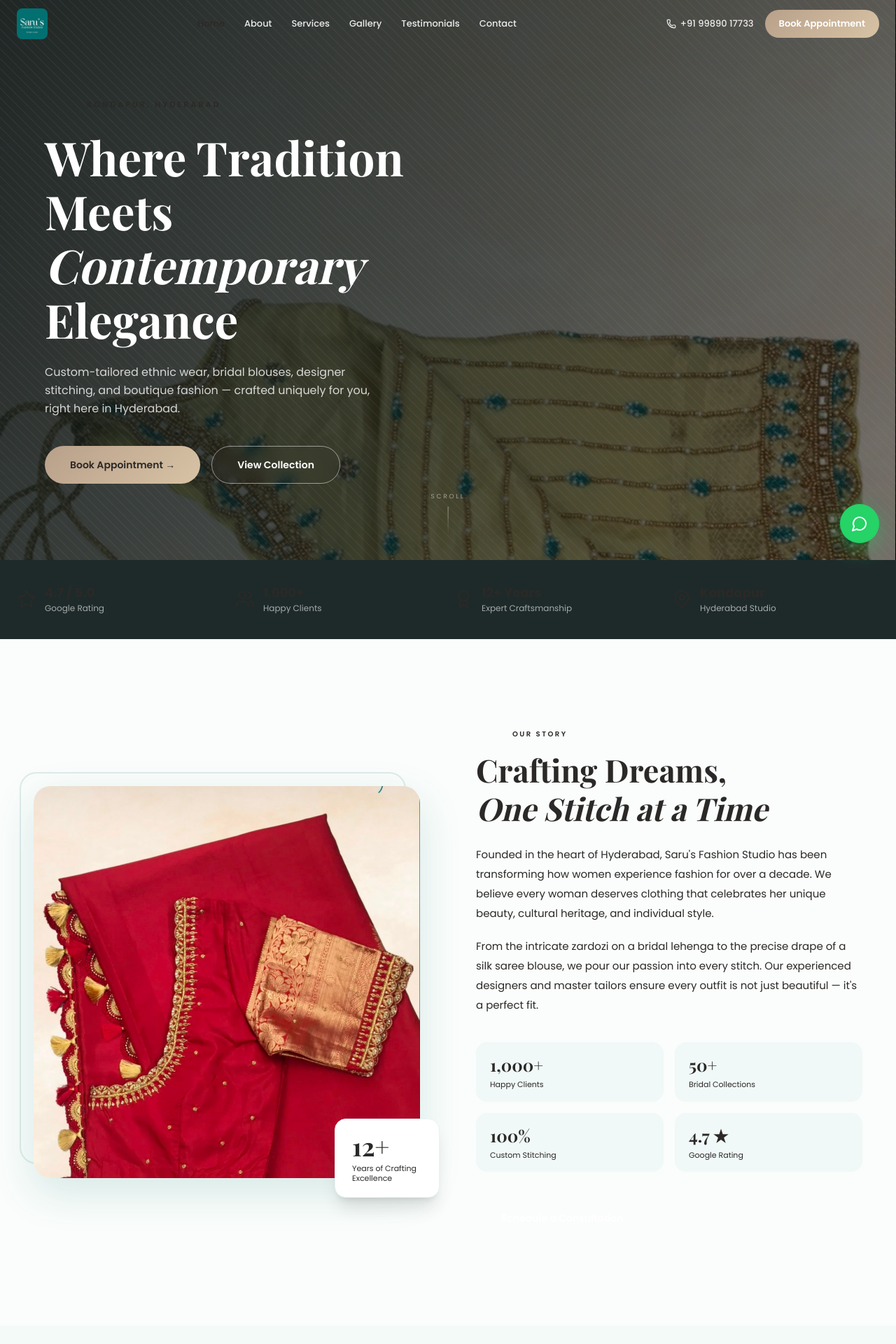
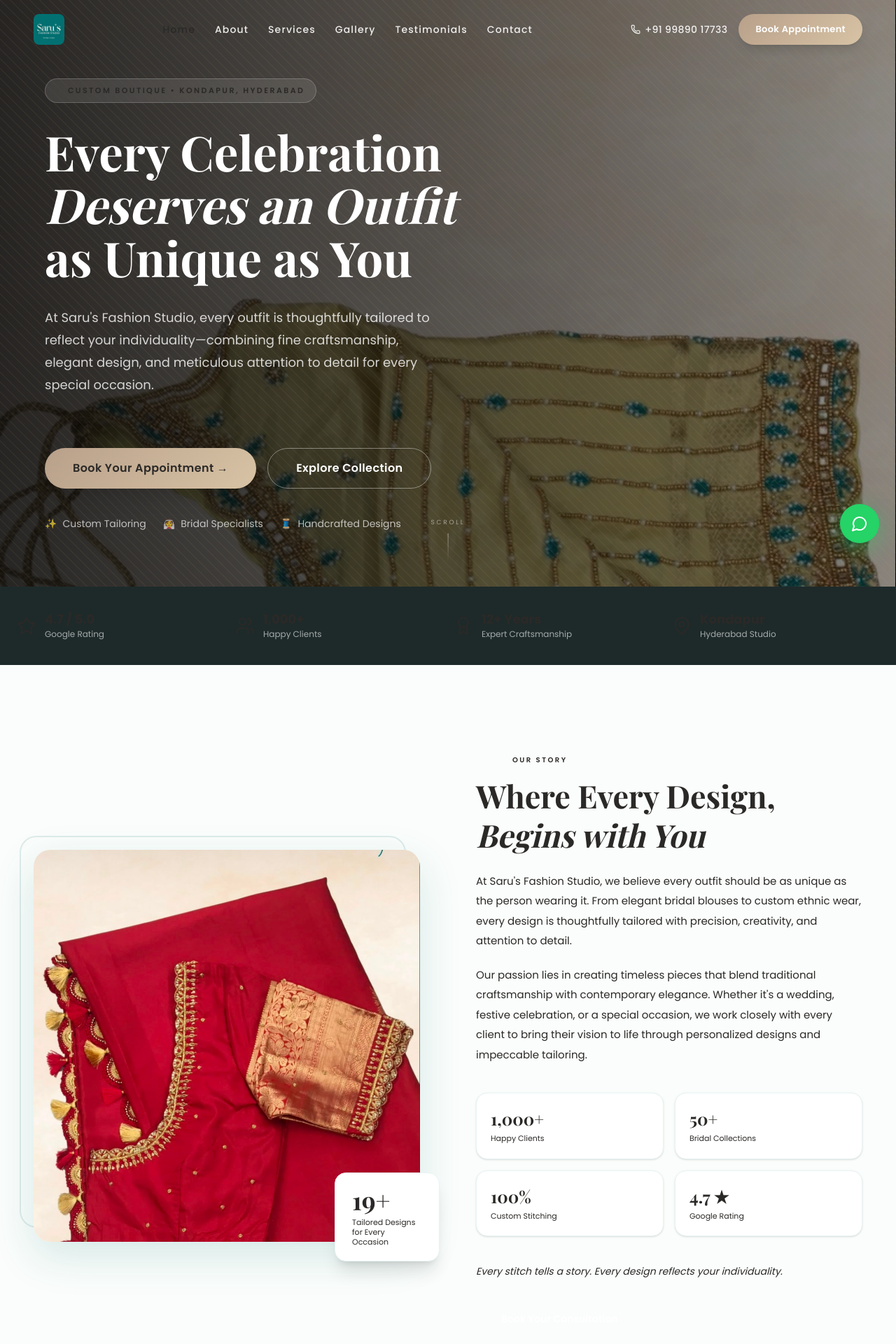
Before and after one commit to Anant3008/Saru_Fashion_Assignment, a React (Vite) app: page / in a window 1280 px wide. Shown: the top 1920 px of the page at 70% size. Built offline with nearby package versions, Linux system fonts and the light colour scheme; a web font is replaced by a local one.

Commit message:
Redesign Saru Fashion Studio website

```diff
--- a/package.json
+++ b/package.json
@@ -67,6 +67,7 @@
   },
   "devDependencies": {
     "@tailwindcss/vite": "4.1.12",
+    "@types/node": "^26.1.2",
     "@vitejs/plugin-react": "4.7.0",
     "tailwindcss": "4.1.12",
     "vite": "6.3.5"
--- a/src/app/components/sections/AboutSection.tsx
+++ b/src/app/components/sections/AboutSection.tsx
@@ -1,4 +1,4 @@
-import { ABOUT_STATS, unsplash } from "@/app/content/site";
+import { ABOUT_STATS} from "@/app/content/site";
 import { SectionLabel } from "@/app/components/shared/SectionLabel";
 import aboutImage from "../../../../Collections/J.jpeg";
 
@@ -18,9 +18,9 @@ export function AboutSection({ onNavigate }: AboutSectionProps) {
             className="relative w-full h-[480px] md:h-[560px] object-cover object-top rounded-3xl shadow-[0_20px_60px_rgba(2,112,113,0.15)]"
           />
           <div className="absolute -bottom-7 -right-4 md:-right-7 bg-white rounded-2xl shadow-xl px-6 py-5 border border-[#E8F4F4]">
-            <div className="playfair text-4xl font-bold text-primary leading-none">12+</div>
+            <div className="playfair text-4xl font-bold text-primary leading-none">19+</div>
             <div className="text-[11px] text-foreground/60 mt-2 leading-tight max-w-[100px]">
-              Years of Crafting Excellence
+              Tailored Designs for Every Occasion
             </div>
           </div>
         </div>
@@ -28,30 +28,33 @@ export function AboutSection({ onNavigate }: AboutSectionProps) {
         <div className="order-1 md:order-2">
           <SectionLabel align="left">Our Story</SectionLabel>
           <h2 className="playfair font-bold text-foreground leading-tight mb-6" style={{ fontSize: "clamp(2rem, 3.5vw, 3rem)" }}>
-            Crafting Dreams,<br />
-            <span className="italic text-primary">One Stitch at a Time</span>
+            Where Every Design,<br />
+            <span className="italic text-primary">Begins with You</span>
           </h2>
-          <p className="text-foreground/65 text-sm md:text-[15px] leading-[1.85] mb-5">
-            Founded in the heart of Hyderabad, Saru's Fashion Studio has been transforming how women experience fashion for over a decade. We believe every woman deserves clothing that celebrates her unique beauty, cultural heritage, and individual style.
+          <p className="text-foreground/65 text-sm md:text-[15px] leading-[1.9] mb-5">
+            At Saru's Fashion Studio, we believe every outfit should be as unique as the person wearing it. From elegant bridal blouses to custom ethnic wear, every design is thoughtfully tailored with precision, creativity, and attention to detail.
           </p>
-          <p className="text-foreground/65 text-sm md:text-[15px] leading-[1.85] mb-10">
-            From the intricate zardozi on a bridal lehenga to the precise drape of a silk saree blouse, we pour our passion into every stitch. Our experienced designers and master tailors ensure every outfit is not just beautiful — it's a perfect fit.
+
+          <p className="text-foreground/65 text-sm md:text-[15px] leading-[1.9] mb-10">
+            Our passion lies in creating timeless pieces that blend traditional craftsmanship with contemporary elegance. Whether it's a wedding, festive celebration, or a special occasion, we work closely with every client to bring their vision to life through personalized designs and impeccable tailoring.
           </p>
 
           <div className="grid grid-cols-2 gap-4 mb-10">
             {ABOUT_STATS.map((stat, i) => (
-              <div key={i} className="bg-[#F0F8F8] rounded-2xl px-5 py-4">
+              <div key={i} className="bg-white border border-[#E8F4F4] rounded-2xl px-5 py-5 shadow-sm hover:shadow-lg transition-all duration-300">
                 <div className="playfair text-2xl font-bold text-primary">{stat.value}</div>
                 <div className="text-[11px] text-foreground/55 mt-1">{stat.label}</div>
               </div>
             ))}
           </div>
-
+          <p className="text-sm text-foreground/60 italic mb-8">
+             Every stitch tells a story. Every design reflects your individuality.
+          </p>
           <button
             onClick={() => onNavigate("contact")}
             className="teal-gradient text-white font-semibold text-sm px-9 py-4 rounded-full hover:opacity-90 hover:shadow-lg transition-all hover:-translate-y-px"
           >
-            Schedule a Consultation
+            Book Your Consultation
           </button>
         </div>
       </div>
--- a/src/app/components/sections/HeroSection.tsx
+++ b/src/app/components/sections/HeroSection.tsx
@@ -1,65 +1,121 @@
-import { unsplash } from "@/app/content/site";
+// Suppress missing module/type errors for image imports in TS builds
+// @ts-ignore
 import heroImage from "../../../../Collections/I.jpeg";
-
 type HeroSectionProps = {
   onNavigate: (id: string) => void;
 };
 
 export function HeroSection({ onNavigate }: HeroSectionProps) {
   return (
-    <section id="home" className="relative flex items-center overflow-hidden" style={{ minHeight: "100svh" }}>
+    <section
+      id="home"
+      className="relative flex items-center overflow-hidden"
+      style={{ minHeight: "100svh" }}
+    >
+      {/* Background */}
       <div className="absolute inset-0 bg-[#111]">
         <img
-           src={heroImage}
+          src={heroImage}
           alt="Intricate hand embroidery work at Saru's Fashion Studio, Hyderabad"
-          className="w-full h-full object-cover object-top opacity-55"
+          className="w-full h-full object-cover object-top opacity-65"
         />
+
         <div
           className="absolute inset-0"
           style={{
             background:
-              "linear-gradient(120deg, rgba(15,25,25,0.88) 0%, rgba(15,25,25,0.55) 55%, rgba(0,0,0,0.18) 100%)",
+              "linear-gradient(90deg, rgba(10,10,10,0.82) 0%, rgba(10,10,10,0.55) 45%, rgba(10,10,10,0.18) 100%)",
           }}
         />
+
         <div className="absolute inset-0 hero-pattern" />
       </div>
 
+      {/* Hero Content */}
       <div className="relative z-10 max-w-7xl mx-auto px-6 lg:px-16 w-full pt-28 pb-20">
         <div className="max-w-[640px]">
-          <div className="flex items-center gap-3 mb-7">
-            <div className="h-px w-12 bg-secondary" />
-            <span className="text-secondary text-[11px] tracking-[0.28em] uppercase font-semibold">
-              Kondapur, Hyderabad
-            </span>
+
+          {/* Badge */}
+          <div className="mb-8">
+            <div className="inline-flex items-center gap-2 px-4 py-2 rounded-full bg-white/10 backdrop-blur-md border border-white/20">
+              <div className="w-2 h-2 rounded-full bg-secondary animate-pulse" />
+              <span className="text-secondary text-[11px] tracking-[0.22em] uppercase font-semibold">
+                Custom Boutique • Kondapur, Hyderabad
+              </span>
+            </div>
           </div>
 
-          <h1 className="playfair font-bold text-white leading-[1.15] mb-6" style={{ fontSize: "clamp(2.4rem, 5.5vw, 4.2rem)" }}>
-            Where Tradition Meets <span className="italic text-secondary">Contemporary</span> Elegance
+          {/* Heading */}
+          <h1
+            className="playfair font-bold text-white leading-[1.1] mb-8"
+            style={{ fontSize: "clamp(2.6rem, 5.5vw, 4.3rem)" }}
+          >
+            Every Celebration{" "}
+            <span className="italic text-secondary">
+              Deserves an Outfit
+            </span>{" "}
+            as Unique as You
           </h1>
 
-          <p className="text-white/80 text-[15px] md:text-base leading-relaxed mb-10 max-w-[500px]">
-            Custom-tailored ethnic wear, bridal blouses, designer stitching, and boutique fashion — crafted uniquely for you, right here in Hyderabad.
+          {/* Description */}
+          <p className="text-white/80 text-[16px] md:text-lg leading-8 mb-8 max-w-[560px]">
+            At Saru's Fashion Studio, every outfit is thoughtfully tailored to
+            reflect your individuality—combining fine craftsmanship, elegant
+            design, and meticulous attention to detail for every special
+            occasion.
           </p>
 
+          {/* Accent Line */}
+          <div className="w-20 h-[2px] bg-secondary rounded-full mb-10" />
+
+          {/* Buttons */}
           <div className="flex flex-wrap gap-4">
+
             <button
               onClick={() => onNavigate("contact")}
-              className="taupe-gradient text-foreground font-semibold text-sm px-9 py-4 rounded-full hover:opacity-90 hover:shadow-2xl transition-all hover:-translate-y-0.5 active:translate-y-0"
+              className="taupe-gradient text-foreground font-semibold tracking-wide px-10 py-4 rounded-full shadow-xl hover:scale-[1.03] hover:shadow-2xl transition-all duration-300"
             >
-              Book Appointment →
+              Book Your Appointment →
             </button>
+
             <button
               onClick={() => onNavigate("gallery")}
-              className="border border-white/50 text-white font-semibold text-sm px-9 py-4 rounded-full hover:bg-white/10 backdrop-blur-sm transition-all"
+              className="border border-white/40 text-white font-semibold tracking-wide px-10 py-4 rounded-full hover:bg-white hover:text-black transition-all duration-300"
             >
-              View Collection
+              Explore Collection
             </button>
+
           </div>
+
+          {/* Trust Strip */}
+          <div className="mt-10 flex flex-wrap gap-6 text-sm text-white/70">
+
+            <div className="flex items-center gap-2">
+              <span>✨</span>
+              <span>Custom Tailoring</span>
+            </div>
+
+            <div className="flex items-center gap-2">
+              <span>👰</span>
+              <span>Bridal Specialists</span>
+            </div>
+
+            <div className="flex items-center gap-2">
+              <span>🧵</span>
+              <span>Handcrafted Designs</span>
+            </div>
+
+          </div>
+
         </div>
       </div>
 
+      {/* Scroll Indicator */}
       <div className="absolute bottom-8 left-1/2 -translate-x-1/2 flex flex-col items-center gap-2 text-white/50 float-anim">
-        <span className="text-[9px] tracking-[0.3em] uppercase">Scroll</span>
+        <span className="text-[9px] tracking-[0.3em] uppercase">
+          Scroll
+        </span>
+
         <div className="w-px h-10 bg-gradient-to-b from-white/50 to-transparent" />
       </div>
     </section>
--- a/src/app/components/sections/NavBar.tsx
+++ b/src/app/components/sections/NavBar.tsx
@@ -1,7 +1,7 @@
 import { useEffect, useState } from "react";
 import { Menu, Phone, X } from "lucide-react";
-import { BrandMark } from "@/app/components/shared/BrandMark";
-import { CONTACT, NAV_ITEMS } from "@/app/content/site";
+import { BrandMark } from "../shared/BrandMark";
+import { CONTACT, NAV_ITEMS } from "../../content/site";
 
 type NavBarProps = {
   onNavigate: (id: string) => void;
@@ -84,14 +84,14 @@ export function NavBar({ onNavigate }: NavBarProps) {
 
   return (
     <nav
-      className={`fixed top-0 left-0 right-0 z-50 transition-all duration-300 ${
+      className={`fixed top-0 left-0 right-0 z-50 transition-all duration-500 ease-out ${
         scrolled
-          ? "bg-background/95 backdrop-blur-lg shadow-[0_2px_32px_rgba(15,107,109,0.10)]"
+          ? "bg-white/90 backdrop-blur-xl border-b border-black/5 shadow-[0_10px_40px_rgba(0,0,0,0.06)]"
           : "bg-transparent"
       }`}
     >
 
-      <div className="max-w-7xl mx-auto px-6 py-3 flex items-center justify-between">
+      <div className="max-w-7xl mx-auto px-6 lg:px-12 py-5 flex items-center justify-between">
 
 
         <button
@@ -111,7 +111,7 @@ export function NavBar({ onNavigate }: NavBarProps) {
             <button
               key={id}
               onClick={() => handleNavigate(id)}
-              className={`text-[13px] font-medium transition-colors ${
+              className={`relative group text-[14px] tracking-[0.08em] font-medium transition-all duration-300 ${
                 activeSection === id
                   ? "text-secondary"
                   : scrolled
@@ -120,6 +120,14 @@ export function NavBar({ onNavigate }: NavBarProps) {
               }`}
             >
               {label}
+
+              <span
+               className={`absolute left-0 -bottom-1 h-[2px] rounded-full bg-secondary transition-all duration-300 ${
+                activeSection === id
+                 ? "w-full"
+                 : "w-0 group-hover:w-full"
+               }`}
+              />
             </button>
 
           ))}
@@ -134,9 +142,9 @@ export function NavBar({ onNavigate }: NavBarProps) {
 
           <a
             href={`tel:${CONTACT.phone}`}
-            className={`text-[13px] font-medium flex items-center gap-1.5 transition-colors hover:text-secondary ${
+            className={`text-[14px] tracking-wide font-medium flex items-center gap-1.5 transition-colors hover:text-secondary ${
               scrolled
-                ? "text-primary"
+                ? "text-primary/80"
                 : "text-white/90"
             }`}
           >
@@ -153,7 +161,7 @@ export function NavBar({ onNavigate }: NavBarProps) {
             onClick={() =>
               handleNavigate("contact")
             }
-            className="taupe-gradient text-white text-[13px] font-semibold px-5 py-2.5 rounded-full hover:opacity-90 hover:shadow-lg transition-all hover:-translate-y-px"
+            className="taupe-gradient text-white text-[13px] font-semibold tracking-wide px-6 py-3 rounded-full shadow-lg transition-all duration-300 hover:scale-[1.02] hover:shadow-xl"
           >
             Book Appointment
           </button>
@@ -196,7 +204,7 @@ export function NavBar({ onNavigate }: NavBarProps) {
 
       {menuOpen && (
 
-        <div className="lg:hidden bg-background border-t border-muted shadow-xl">
+        <div className="lg:hidden bg-white/95 backdrop-blur-xl border-t border-black/5 rounded-b-3xl shadow-2xl">
 
           <div className="px-6 py-5 flex flex-col gap-4">
 
@@ -208,7 +216,7 @@ export function NavBar({ onNavigate }: NavBarProps) {
                 onClick={() =>
                   handleNavigate(id)
                 }
-                className={`text-left text-sm font-medium transition-colors py-1 border-b border-muted last:border-0 ${
+                className={`text-left text-base tracking-wide font-medium transition-all py-3 border-b border-black/5 last:border-0 ${
                   activeSection === id
                     ? "text-secondary"
                     : "text-foreground hover:text-primary"
@@ -220,14 +228,19 @@ export function NavBar({ onNavigate }: NavBarProps) {
             ))}
 
 
+          <hr className="border-black/5 my-2" />
+
+            <p className="text-center text-xs text-muted-foreground">
+              Looking for a custom-designed outfit?
+            </p>
 
             <button
               onClick={() =>
                 handleNavigate("contact")
               }
-              className="taupe-gradient text-white text-sm font-semibold px-6 py-3.5 rounded-full mt-2 text-center"
+              className="taupe-gradient text-white text-sm font-semibold tracking-wide px-6 py-3 rounded-full shadow-lg transition-all duration-300 hover:scale-[1.02] hover:shadow-xl"
             >
-              Book Appointment
+              Book your Appointment
             </button>
 
 
--- a/src/app/components/sections/ServicesSection.tsx
+++ b/src/app/components/sections/ServicesSection.tsx
@@ -7,12 +7,12 @@ export function ServicesSection() {
     <section id="services" className="py-24 bg-[linear-gradient(180deg,#F3FAF8_0%,#FAFDFB_48%,#F4F9F9_100%)]">
       <div className="max-w-7xl mx-auto px-6">
         <div className="text-center mb-14">
-          <SectionLabel>Custom Stitching for All</SectionLabel>
+          <SectionLabel>Crafted with Precision</SectionLabel>
           <h2 className="playfair font-bold text-foreground mb-4" style={{ fontSize: "clamp(2rem, 3.5vw, 3rem)" }}>
-            Four Signature Services
+            Crafted for Every Occasion
           </h2>
           <p className="text-foreground/58 text-[15px] max-w-2xl mx-auto">
-            A tighter, more curated service range focused on fabrics, sarees, bridal blouses, and detailed embroidery work.
+            Every creation is thoughtfully tailored to celebrate your individuality, blending timeless craftsmanship with elegant design for every special occasion.
           </p>
         </div>
 
@@ -20,10 +20,10 @@ export function ServicesSection() {
           <div className="flex flex-col gap-2 md:flex-row md:items-center md:justify-between">
             <div>
               <span className="inline-flex items-center rounded-full bg-primary/10 px-3 py-1 text-[10px] font-bold uppercase tracking-[0.25em] text-primary">
-                Note Point
+                Our Promise
               </span>
               <p className="mt-2 text-sm text-foreground/70">
-                Every service is built around custom stitching, careful finishing, and fabric choices that suit the occasion.
+                Every design is created with careful craftsmanship, premium finishing, and personalized attention to ensure every outfit feels uniquely yours.
               </p>
             </div>
             <div className="text-sm font-semibold text-secondary md:text-right">
--- a/src/app/components/shared/BrandMark.tsx
+++ b/src/app/components/shared/BrandMark.tsx
@@ -1,4 +1,4 @@
-import { ImageWithFallback } from "@/app/components/figma/ImageWithFallback";
+import { ImageWithFallback } from "../figma/ImageWithFallback";
 import saruLogo from "@/imports/saru_fashion.jpg";
 
 type BrandMarkProps = {
--- a/vite.config.ts
+++ b/vite.config.ts
@@ -7,7 +7,7 @@ import react from '@vitejs/plugin-react'
 function figmaAssetResolver() {
   return {
     name: 'figma-asset-resolver',
-    resolveId(id) {
+    resolveId(id: string) {
       if (id.startsWith('figma:asset/')) {
         const filename = id.replace('figma:asset/', '')
         return path.resolve(__dirname, 'src/assets', filename)
```
Also changed, not shown: tsconfig.json (added, +21 -0 lines), 1 other file (tests, documents, lock files or other folders).
